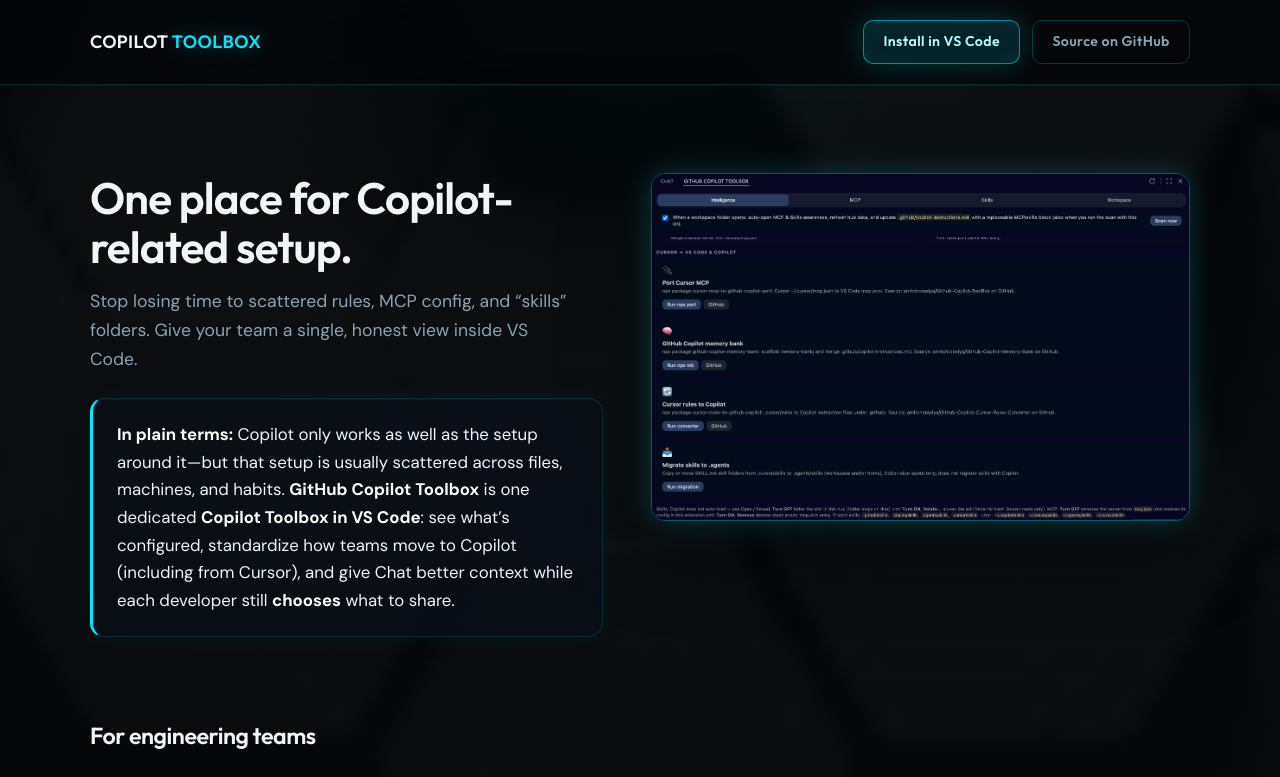
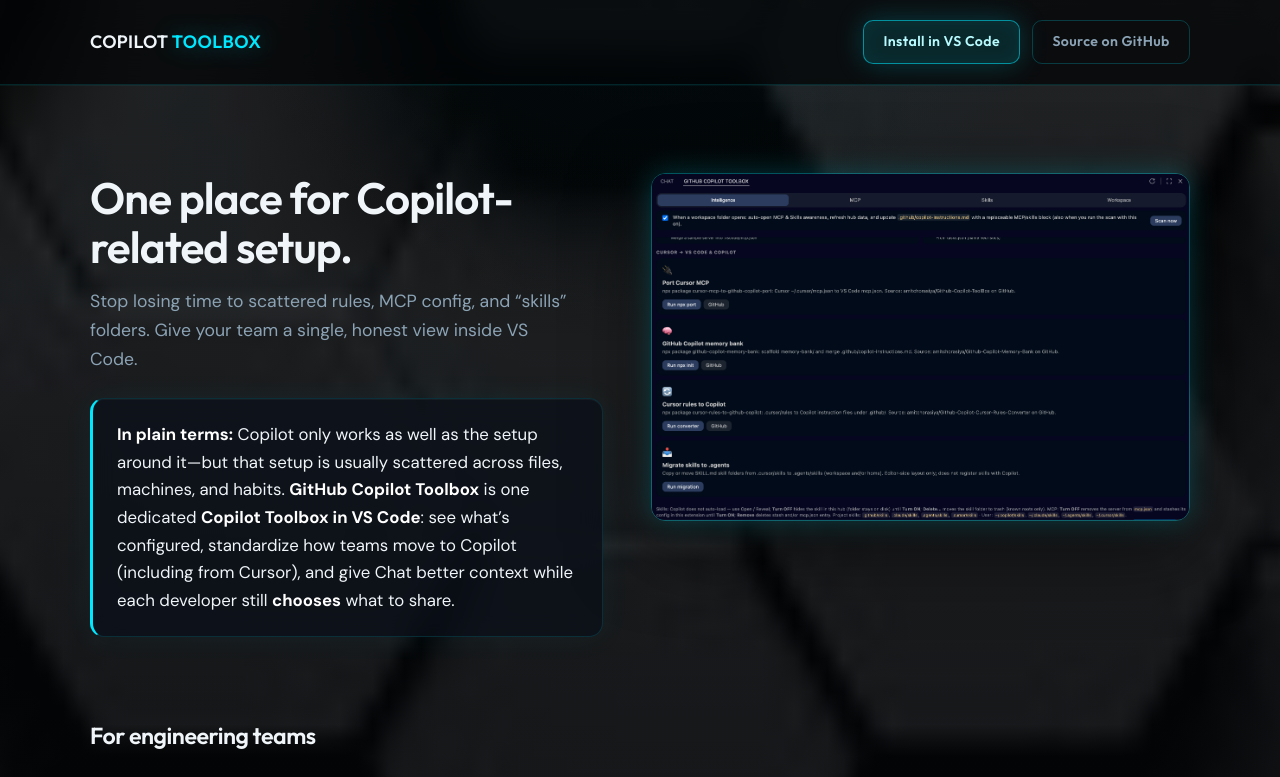
Before and after one commit to amitchorasiya/Github-Copilot-ToolBox, a website: page docs/index.html in a window 1280 px wide. Shown: the top 777 px of the page. Drawn offline with Linux system fonts and the light colour scheme.

Commit message:
fix(docs): show background image — lighten overlay; cache-bust asset
Prior wash (~0.88–0.92 alpha) hid the PNG entirely. Use ~0.62–0.74 and
?v= on image URL.

```diff
--- a/docs/css/site.css
+++ b/docs/css/site.css
@@ -39,13 +39,13 @@
   line-height: 1.65;
   color: var(--text);
   background-color: var(--bg);
-  /* Photo/texture under gradients; wash keeps UI readable */
+  /* Photo/texture under gradients. Wash must stay translucent or the image is invisible. */
   background-image:
     radial-gradient(ellipse 100% 70% at 50% -30%, rgba(0, 100, 120, 0.35), transparent 55%),
     radial-gradient(ellipse 80% 50% at 100% 50%, rgba(0, 232, 255, 0.06), transparent 50%),
     radial-gradient(ellipse 60% 40% at 0% 80%, rgba(0, 56, 68, 0.45), transparent 50%),
-    linear-gradient(180deg, rgba(4, 5, 6, 0.88) 0%, rgba(5, 8, 12, 0.9) 45%, rgba(2, 3, 5, 0.92) 100%),
-    url("../images/background.png");
+    linear-gradient(180deg, rgba(4, 5, 6, 0.62) 0%, rgba(5, 8, 12, 0.68) 45%, rgba(2, 3, 5, 0.74) 100%),
+    url("../images/background.png?v=16");
   background-repeat: no-repeat, no-repeat, no-repeat, no-repeat, no-repeat;
   background-size:
     auto,
@@ -58,7 +58,7 @@
     0 0,
     0 0,
     0 0,
-    center top;
+    center center;
   min-height: 100vh;
 }
 
--- a/docs/index.html
+++ b/docs/index.html
@@ -14,7 +14,7 @@
       href="https://fonts.googleapis.com/css2?family=DM+Sans:ital,opsz,wght@0,9..40,400;0,9..40,500;0,9..40,600;0,9..40,700&family=JetBrains+Mono:wght@400;500&family=Outfit:wght@400;500;600;700&display=swap"
       rel="stylesheet"
     />
-    <link rel="stylesheet" href="css/site.css?v=15" />
+    <link rel="stylesheet" href="css/site.css?v=16" />
   </head>
   <body>
     <header class="site-header">
```
